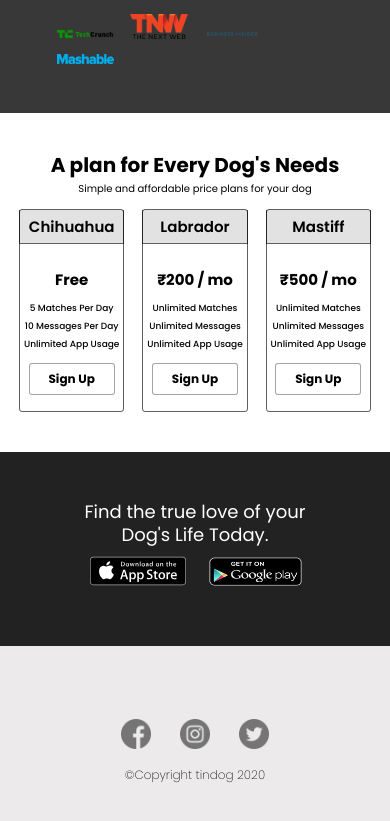
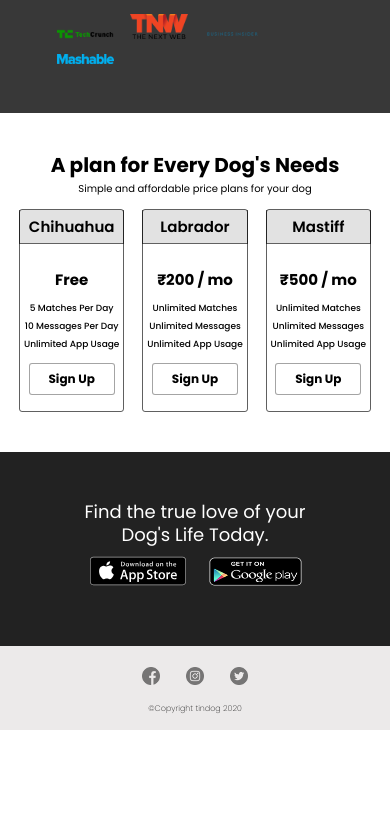
Before and after one commit to SuGo17/tindog, a plain HTML site: page index.html in a window 390 px wide. Shown: the part 829-1650 px from the top of the page. After the commit the page ends 1559 px from the top, so only its background shows below. Drawn offline with Linux system fonts and the light colour scheme.

Commit message:
Update footer.css

```diff
--- a/footer.css
+++ b/footer.css
@@ -31,3 +31,21 @@ footer
     transform: scale(1.3);
     opacity: 1;
 }
+@media(max-width:630px)
+{
+    footer
+    {
+        height:10vh;
+    }
+    .social img
+    {
+        transform: scale(.6);
+        margin-left: 5px;
+        margin-right: 5px;
+    }
+    .copyright
+    {
+        font-size: 8px;
+        margin-top: 5px;
+    }
+}
```
